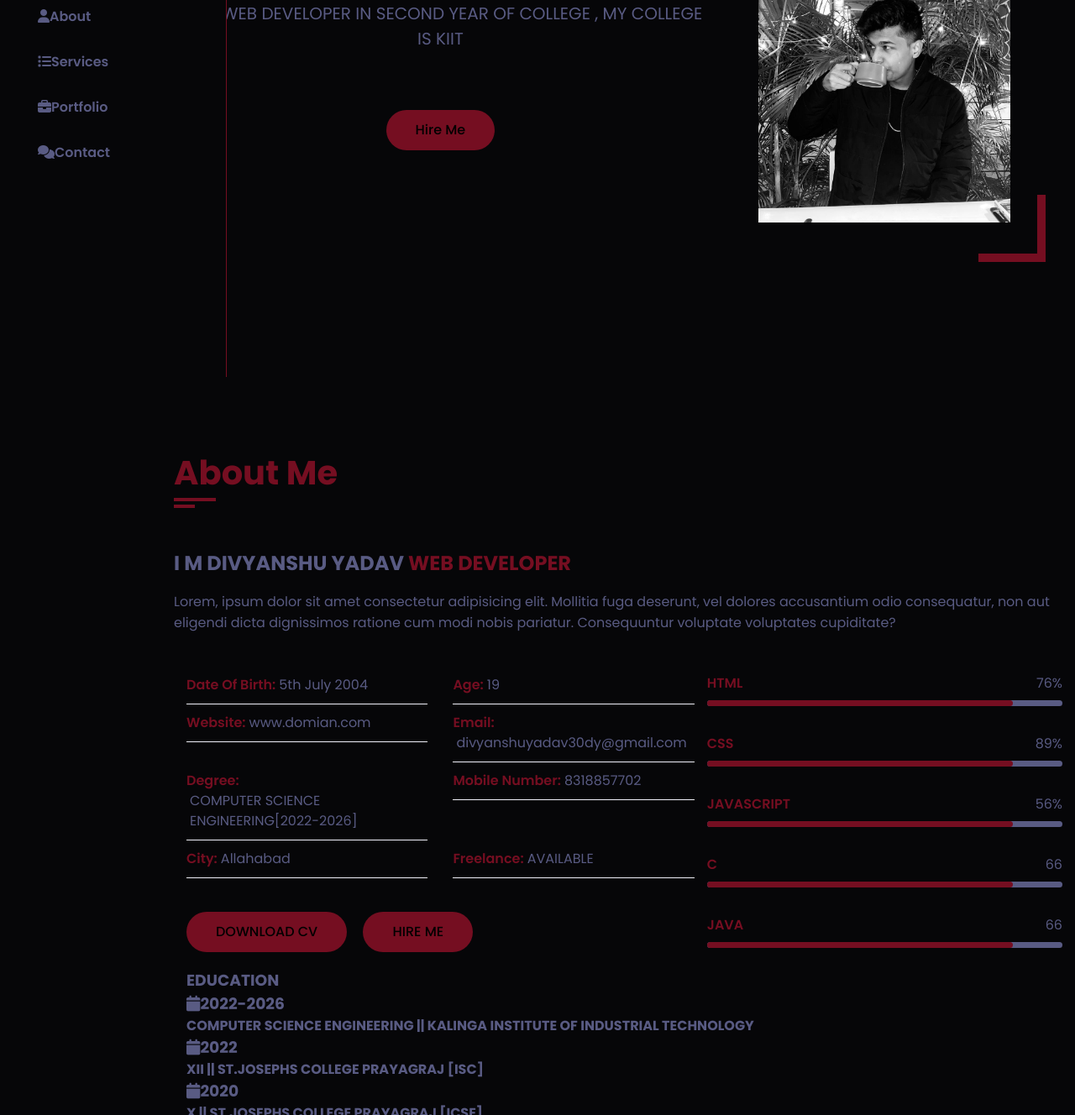
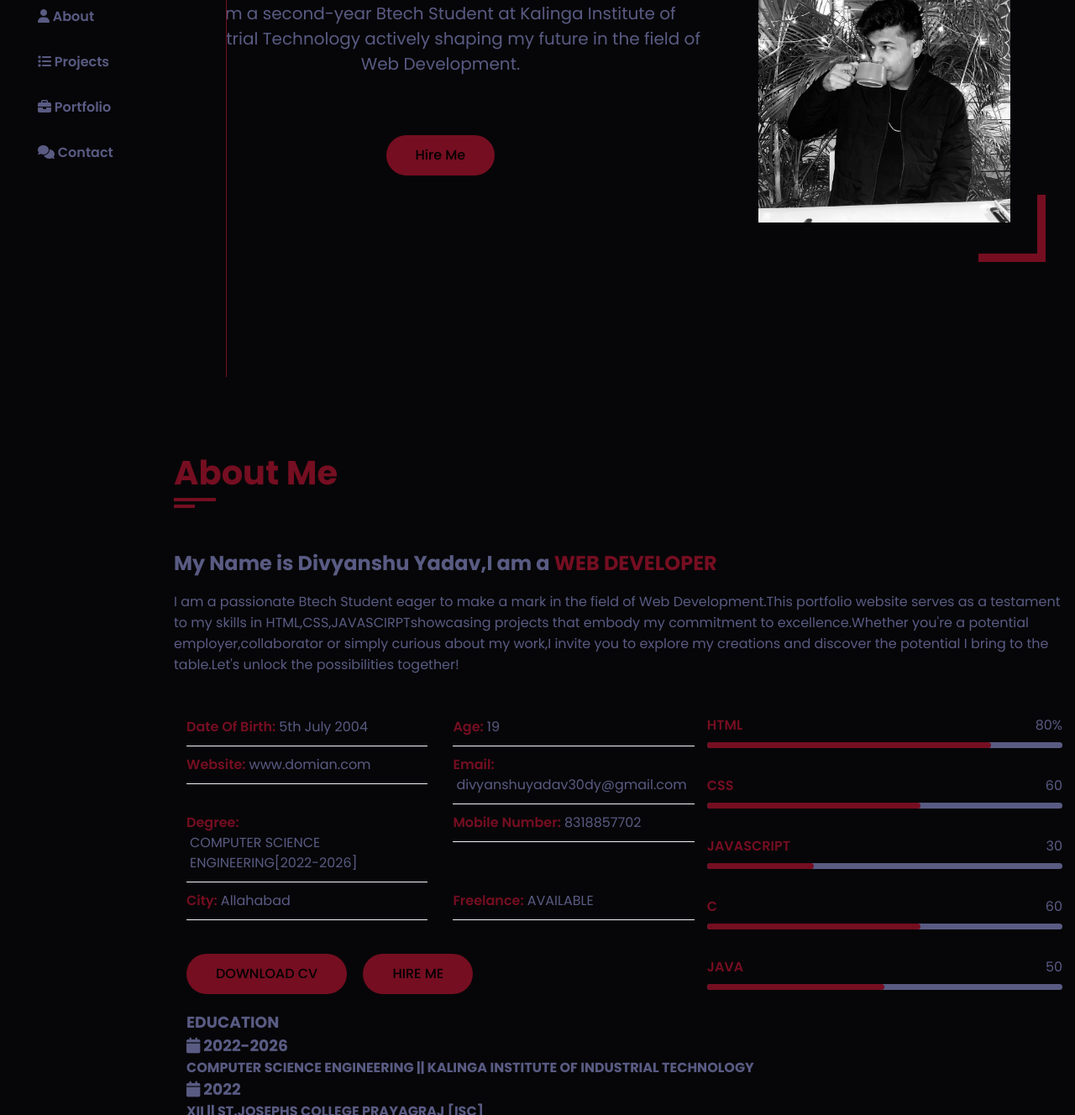
Before and after one commit to coldzera630/Portfolio, a plain HTML site: page index.html in a window 1280 px wide. Shown: the part 351-1679 px from the top of the page at 84% size. Drawn offline with Linux system fonts and the light colour scheme; files whose address does not match are found by name; a web font is replaced by a local one.

Commit message:
Update index.html

```diff
--- a/index.html
+++ b/index.html
@@ -28,10 +28,10 @@
                     </div>
                     <ul class="nav">
                         <li><a href="#"class="active"><i class="fa fa-home"></i>Home</a></li>
-                        <li><a href="#"><i class="fa fa-user"></i>About</a></li>
-                        <li><a href="#"><i class="fa fa-list"></i>Services</a></li>
-                        <li><a href="#"><i class="fa fa-briefcase"></i>Portfolio</a></li>
-                        <li><a href="#"><i class="fa fa-comments"></i>Contact</a></li>
+                        <li><a href="#"><i class="fa fa-user"></i> About</a></li>
+                        <li><a href="#"><i class="fa fa-list"></i> Projects</a></li>
+                        <li><a href="#"><i class="fa fa-briefcase"></i> Portfolio</a></li>
+                        <li><a href="#"><i class="fa fa-comments"></i> Contact</a></li>
                     </ul>
                 </div>
                 <!-- aside ends -->
@@ -42,9 +42,9 @@
                         <div class="container">
                             <div class="row">
                                 <div class="home-info">
-                                    <h3 class="hello">Hello,My Name is <span class="name">Divyanshu Yadav</span> </h3>
-                                    <h3 class="my-profession">I m a <span class="typing">Web designer</span></h3>
-                                    <p>I M A WEB DEVELOPER IN SECOND YEAR OF COLLEGE , MY COLLEGE IS KIIT </p>
+                                    <h3 class="hello">Hello, My Name is <span class="name">Divyanshu Yadav</span> </h3>
+                                    <h3 class="my-profession">I am a <span class="typing">Web Developer</span></h3>
+                                    <p>I am a second-year Btech Student at Kalinga Institute of Industrial Technology actively shaping my future in the field of <span>Web Development</span>.</p>
                                     <a href="#contact" class="btn hire-me ">Hire Me</a>
                                 </div>
                                 <div class="home-img padd-15">
@@ -66,9 +66,8 @@
                             <div class="about-content padd-15">
                                 <div class="row">
                                     <div class="about-text">
-                                        <h3>I M DIVYANSHU YADAV <span>WEB DEVELOPER</span></h3>
-                                        <p>Lorem, ipsum dolor sit amet consectetur adipisicing elit. Mollitia fuga deserunt, vel dolores accusantium odio consequatur, non aut eligendi dicta dignissimos ratione cum modi nobis pariatur. Consequuntur voluptate voluptates cupiditate?</p>
-
+                                        <h3>My Name is Divyanshu Yadav,I am a <span>WEB DEVELOPER</span></h3>
+                                        <p>I am a passionate Btech Student eager to make a mark in the field of <span>Web Development</span>.This portfolio website serves as a testament to my skills in <span>HTML,CSS,JAVASCIRPT</span>showcasing projects that embody my commitment to excellence.Whether you're a potential employer,collaborator or simply curious about my work,I invite you to explore my creations and discover the potential I bring to the table.Let's unlock the possibilities together! </p>
                                     </div>
                                 </div>
                                 <div class="row">
@@ -112,36 +111,36 @@
                                             <div class="skills-item padd-15">
                                                 <h5>HTML </h5>
                                                 <div class="progress">
-                                                    <div class="progress-in" style="width: 86%;"></div>
-                                                    <div class="skills-percent">76%</div>
+                                                    <div class="progress-in" style="width: 80%;"></div>
+                                                    <div class="skills-percent">80%</div>
                                                 </div>
                                             </div>
                                             <div class="skills-item padd-15">
                                                 <h5>CSS </h5>
                                                 <div class="progress">
-                                                    <div class="progress-in" style="width: 86%;"></div>
-                                                    <div class="skills-percent">89%</div>
+                                                    <div class="progress-in" style="width: 60%;"></div>
+                                                    <div class="skills-percent">60</div>
                                                 </div>
                                             </div>
                                             <div class="skills-item padd-15">
                                                 <h5>JAVASCRIPT </h5>
                                                 <div class="progress">
-                                                    <div class="progress-in" style="width: 86%;"></div>
-                                                    <div class="skills-percent">56%</div>
+                                                    <div class="progress-in" style="width: 30%;"></div>
+                                                    <div class="skills-percent">30</div>
                                                 </div>
                                             </div>
                                             <div class="skills-item padd-15">
                                                 <h5>C </h5>
                                                 <div class="progress">
-                                                    <div class="progress-in" style="width: 86%;"></div>
-                                                    <div class="skills-percent">66</div>
+                                                    <div class="progress-in" style="width: 60%;"></div>
+                                                    <div class="skills-percent">60</div>
                                                 </div>
                                             </div>
                                             <div class="skills-item padd-15">
                                                 <h5>JAVA </h5>
                                                 <div class="progress">
-                                                    <div class="progress-in" style="width: 86%;"></div>
-                                                    <div class="skills-percent">66</div>
+                                                    <div class="progress-in" style="width: 50%;"></div>
+                                                    <div class="skills-percent">50</div>
                                                 </div>
                                             </div>
                                         </div>
@@ -157,7 +156,7 @@
                                                     <div class="timelime-item ">
                                                         <div class="circle-dot"></div>
                                                             <h3 class="timeline-item">
-                                                                <i class="fa fa-calendar"></i>2022-2026
+                                                                <i class="fa fa-calendar"></i> 2022-2026
                                                             </h3>
                                                             <h4 class="timeline-title"> COMPUTER SCIENCE ENGINEERING  ||  KALINGA INSTITUTE OF INDUSTRIAL TECHNOLOGY</h4>
                                                             <p class="timeline-title"></p>
@@ -166,7 +165,7 @@
                                                     <div class="timelime-item padd-15">
                                                         <div class="circle-dot"></div>
                                                             <h3 class="timeline-item">
-                                                                <i class="fa fa-calendar"></i>2022
+                                                                <i class="fa fa-calendar"></i> 2022
                                                             </h3>
                                                             <h4 class="timeline-title"> XII  || ST.JOSEPHS COLLEGE PRAYAGRAJ  [ISC] </h4>
                                                             <p class="timeline-title"></p>
@@ -175,7 +174,7 @@
                                                     <div class="timelime-item ">
                                                         <div class="circle-dot"></div>
                                                             <h3 class="timeline-item">
-                                                                <i class="fa fa-calendar"></i>2020
+                                                                <i class="fa fa-calendar"></i> 2020
                                                             </h3>
                                                             <h4 class="timeline-title"> X  || ST.JOSEPHS COLLEGE PRAYAGRAJ  [ICSE] </h4>
                                                             <p class="timeline-title"></p>
```
